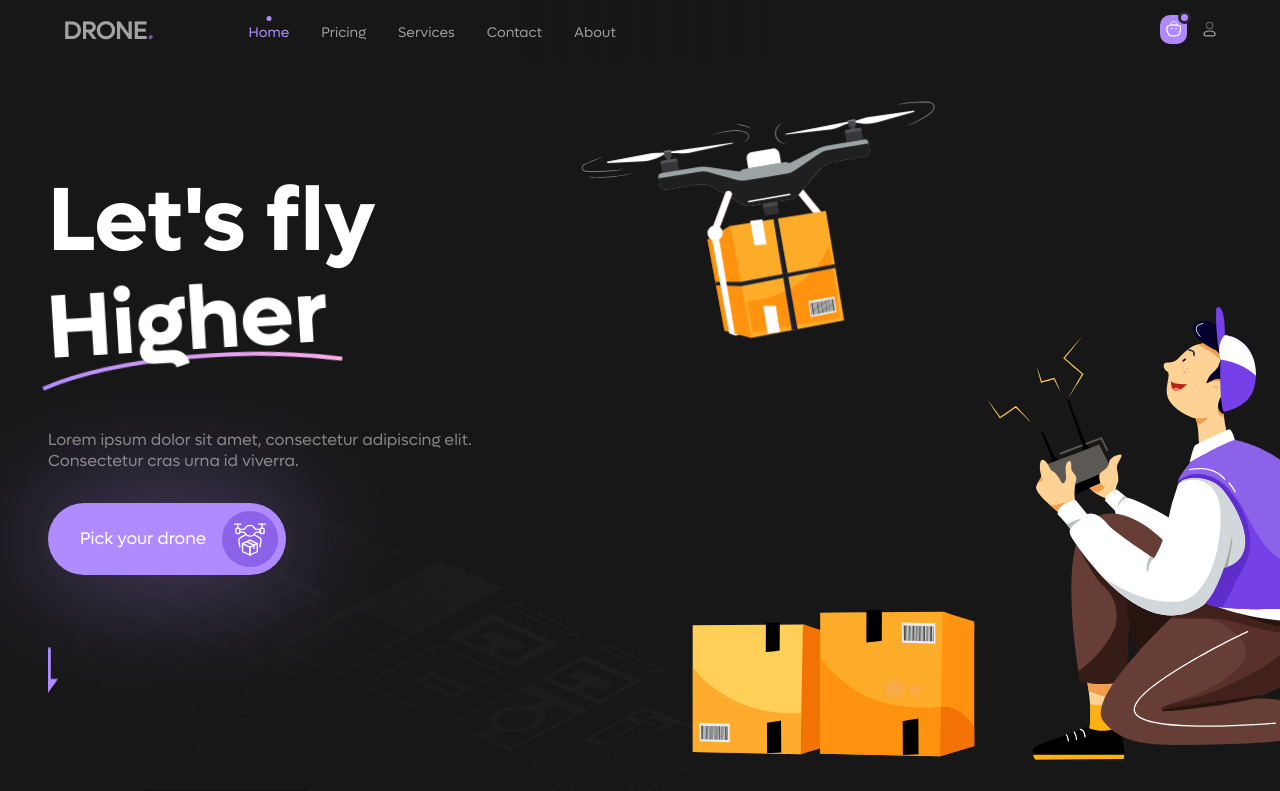
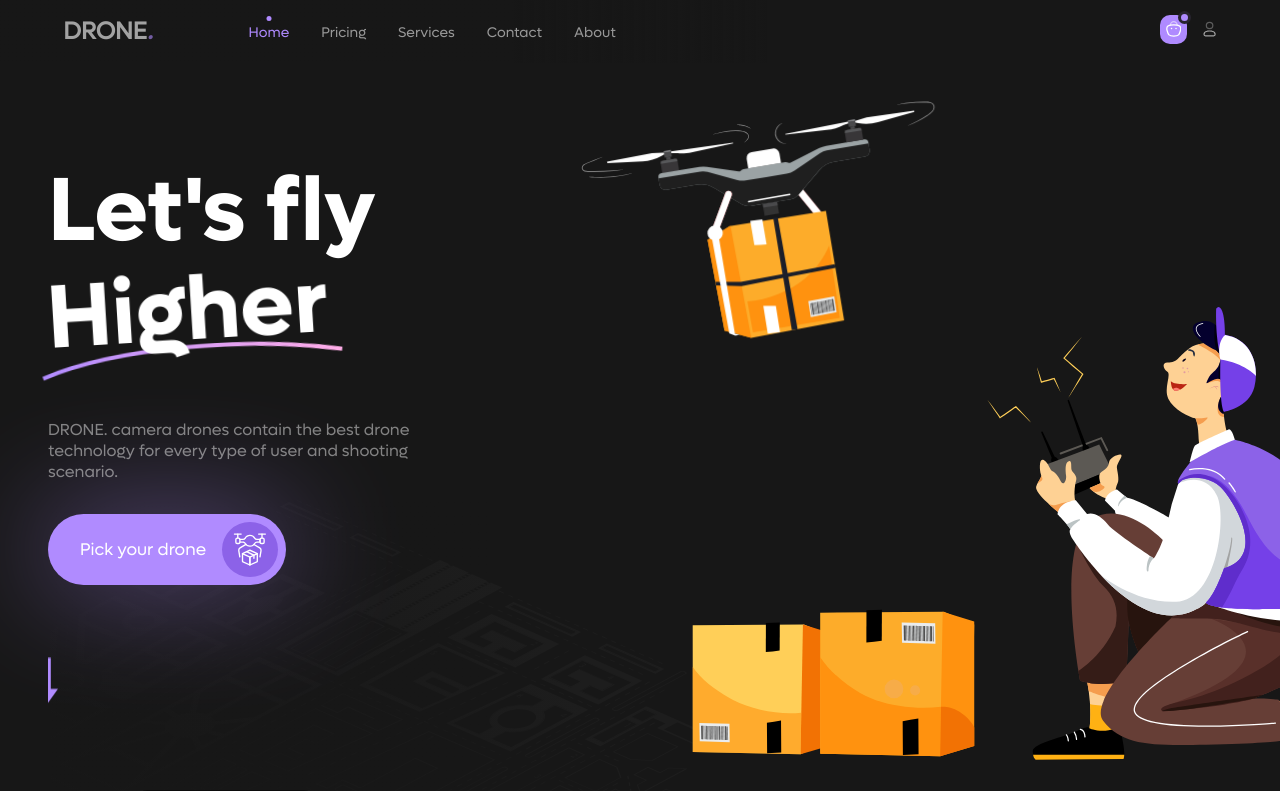
Before and after one commit to YouDontKnowThis/Landings, a Next.js app: page / in a window 1280 px wide. Shown: the top 791 px of the page. Built offline with nearby package versions, Linux system fonts and the light colour scheme.

Commit message:
add final touch

```diff
--- a/components/home/main/main.js
+++ b/components/home/main/main.js
@@ -9,8 +9,8 @@ function Main() {
     <div className={classes.main}>
       <Underline title="Let's fly" underTitle="Higher" />
       <p>
-        Lorem ipsum dolor sit amet, consectetur adipiscing elit. Consectetur
-        cras urna id viverra.
+        DRONE. camera drones contain the best drone technology for every type of
+        user and shooting scenario.
       </p>
       <ButtonIcon text="Pick your drone" Icon={DronSmall} />
       <div className={classes.arrow}>
```
